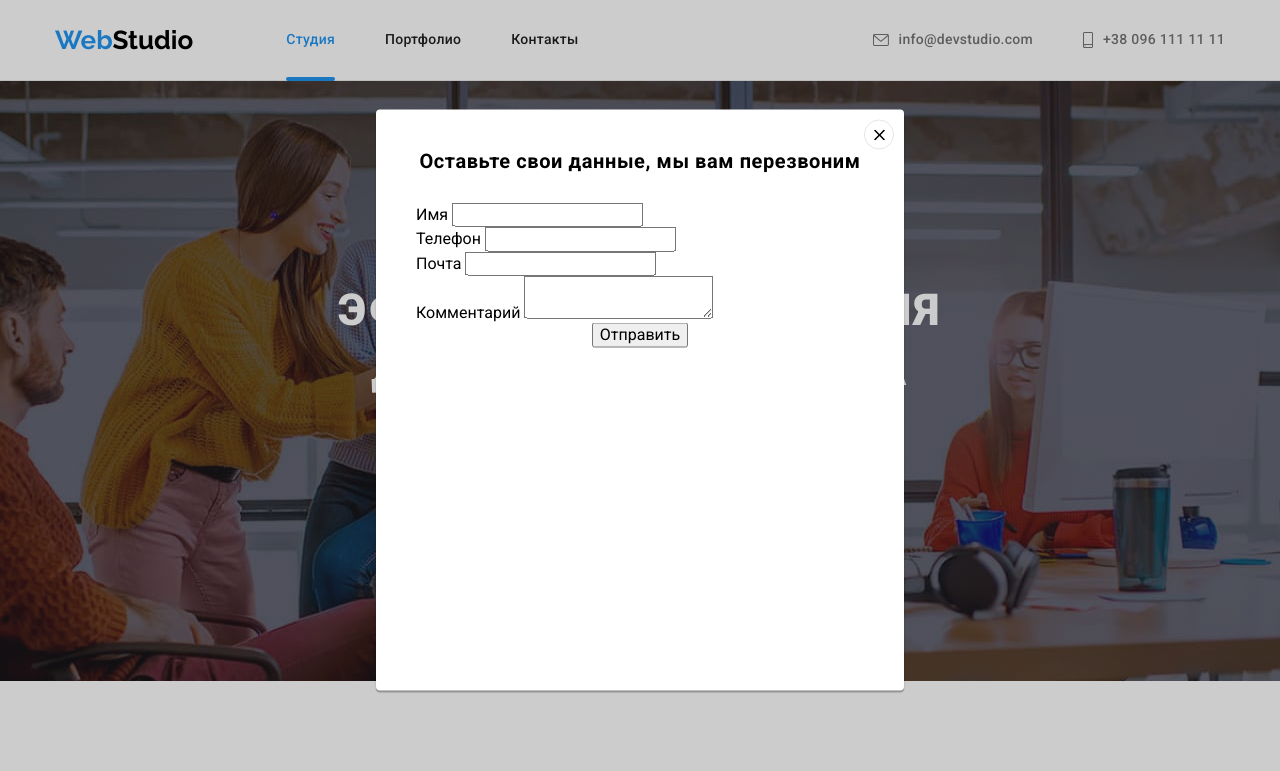
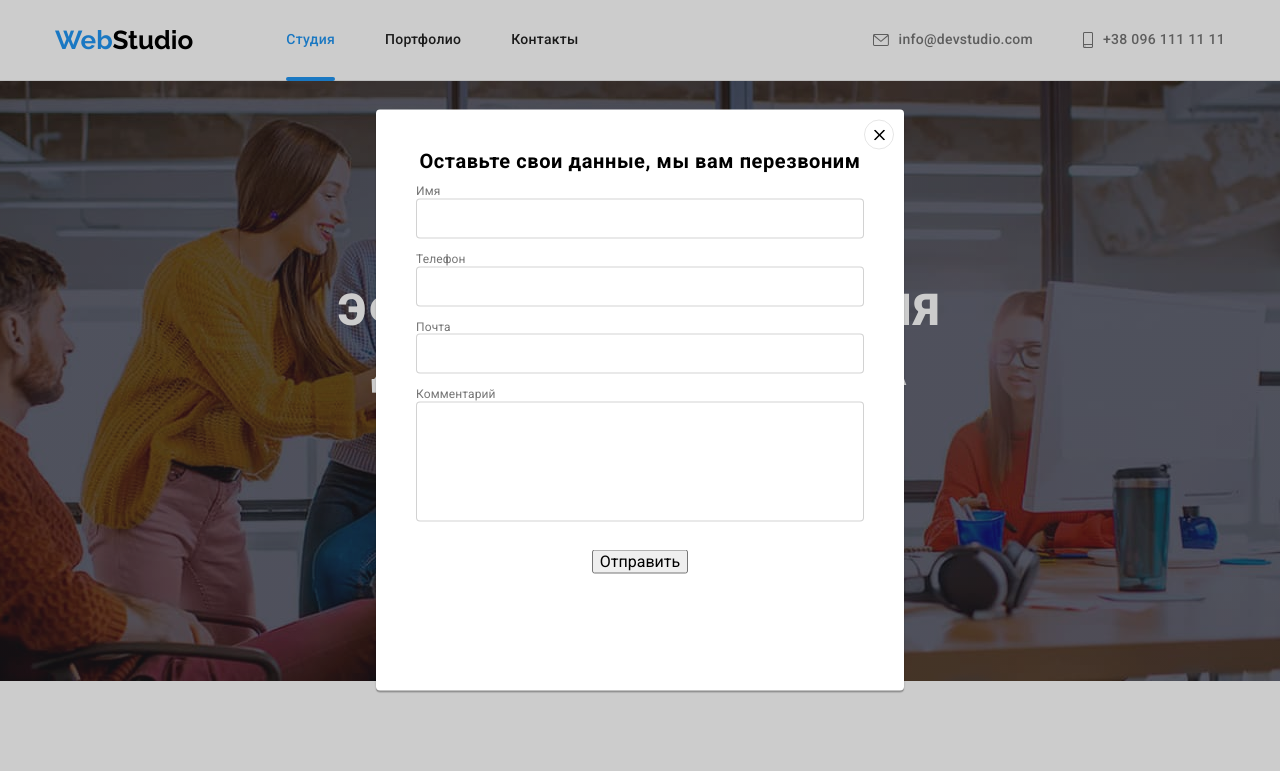
Before and after one commit to VUnzhakova/goit-markup-hw-06, a plain HTML site: page index.html in a window 1280 px wide. Both pictures are taken after a click on the button "Заказать услугу". Shown: the top 771 px of the page. Drawn offline with nearby package versions, Linux system fonts and the light colour scheme.

Commit message:
форма часть 2

```diff
--- a/css/style.css
+++ b/css/style.css
@@ -732,15 +732,33 @@ img {
   line-height: 1.15;
   text-align: center;
   letter-spacing: 0.03em;
-  margin-bottom: 30px;
+  margin-bottom: 12px;
 }
 .modal-form-field {
+  font-size: 12px;
+  line-height: 1.15;
+  letter-spacing: 0.01em;
+  color: var(--secondary-color);
+  margin-bottom: 4px;
 }
 .modal-form-input {
+  width: 100%;
+  height: 40px;
+  margin-bottom: 10px;
+  padding-left: 30px;
+  border: 1px solid rgba(33, 33, 33, 0.2);
+  border-radius: 4px;
 }
 .modal-form-massage {
+  width: 100%;
+  height: 120px;
+  padding: 12px 16px;
+  border: 1px solid rgba(33, 33, 33, 0.2);
+  border-radius: 4px;
+  resize: none;
 }
 
 .modal-form-button {
   align-self: center;
+  margin-top: 20px;
 }
```
